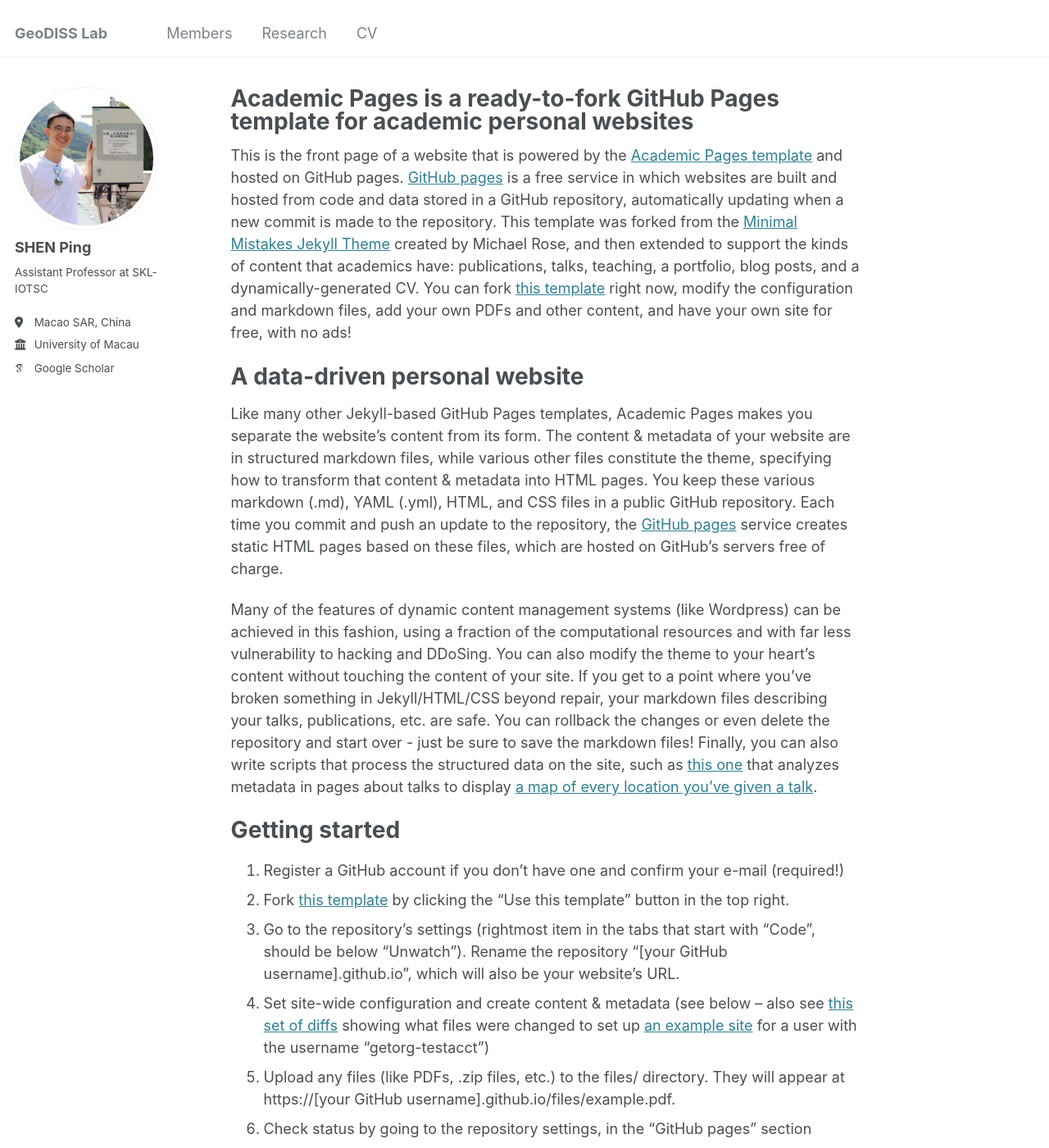
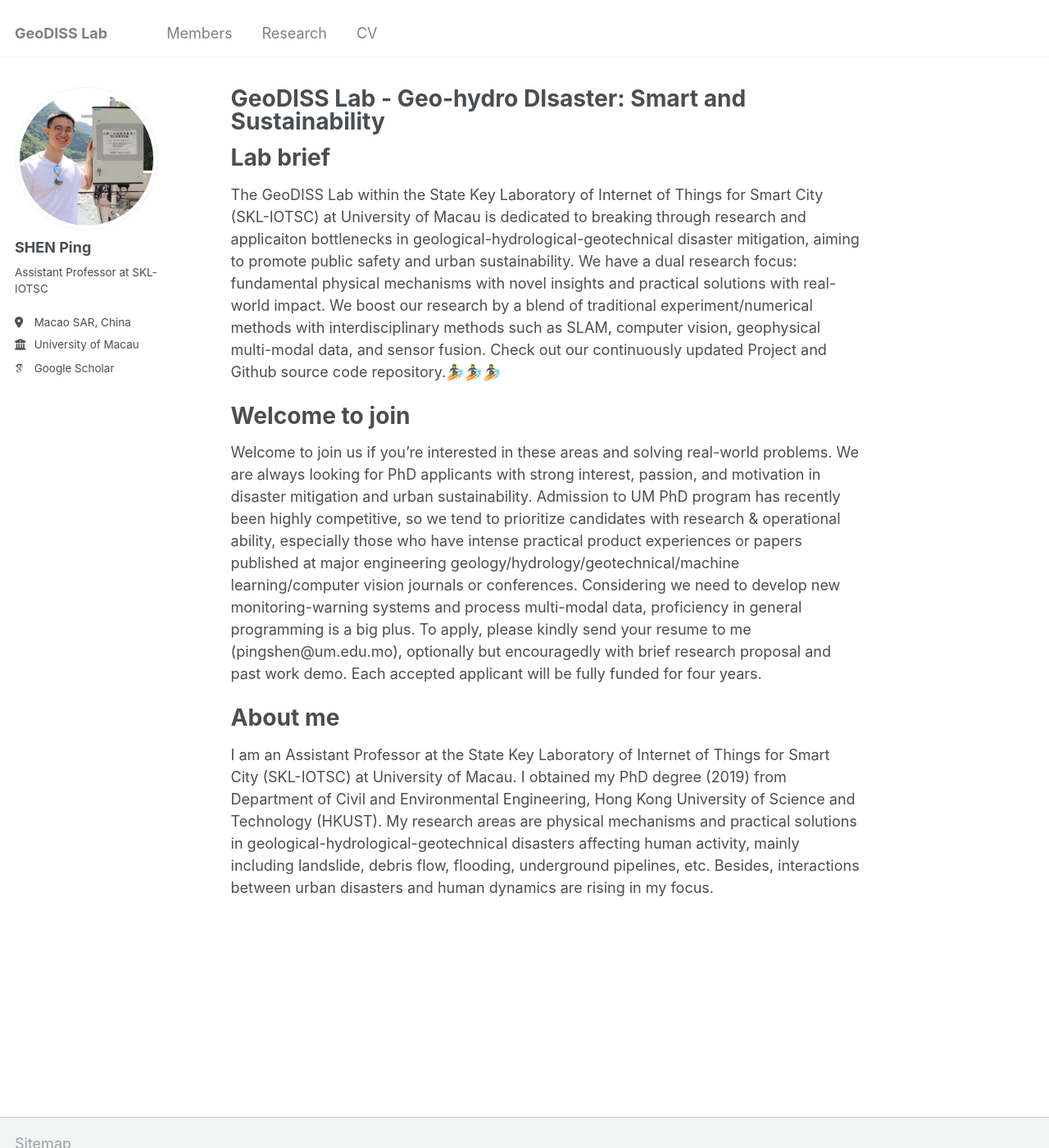
Before and after one commit to Ping-UM/Ping-UM.github.io, a Jekyll site: the page built from _pages/about.md, in a window 1280 px wide and 1400 px high. Shown: the whole window at 82% size. Built offline with Jekyll 4.4.1, drawn with Linux system fonts in a browser that asks for light colours; some web fonts are replaced; some of the changed text lies outside the part shown.

Commit message:
Update about.md

```diff
--- a/_pages/about.md
+++ b/_pages/about.md
@@ -1,49 +1,20 @@
 ---
 permalink: /
-title: "Academic Pages is a ready-to-fork GitHub Pages template for academic personal websites"
+title: "GeoDISS Lab - Geo-hydro DIsaster: Smart and Sustainability"
 author_profile: true
 redirect_from:
   - /about/
   - /about.html
 ---
 
-This is the front page of a website that is powered by the [Academic Pages template](https://github.com/academicpages/academicpages.github.io) and hosted on GitHub pages. [GitHub pages](https://pages.github.com) is a free service in which websites are built and hosted from code and data stored in a GitHub repository, automatically updating when a new commit is made to the repository. This template was forked from the [Minimal Mistakes Jekyll Theme](https://mmistakes.github.io/minimal-mistakes/) created by Michael Rose, and then extended to support the kinds of content that academics have: publications, talks, teaching, a portfolio, blog posts, and a dynamically-generated CV. You can fork [this template](https://github.com/academicpages/academicpages.github.io) right now, modify the configuration and markdown files, add your own PDFs and other content, and have your own site for free, with no ads!
+Lab brief
+======
+The GeoDISS Lab within the State Key Laboratory of Internet of Things for Smart City (SKL-IOTSC) at University of Macau is dedicated to breaking through research and applicaiton bottlenecks in geological-hydrological-geotechnical disaster mitigation, aiming to promote public safety and urban sustainability. We have a dual research focus: fundamental physical mechanisms with novel insights and practical solutions with real-world impact. We boost our research by a blend of traditional experiment/numerical methods with interdisciplinary methods such as SLAM, computer vision, geophysical multi-modal data, and sensor fusion. Check out our continuously updated Project and Github source code repository.🏄🏄🏄
 
-A data-driven personal website
+Welcome to join
+=====
+Welcome to join us if you're interested in these areas and solving real-world problems. We are always looking for PhD applicants with strong interest, passion, and motivation in disaster mitigation and urban sustainability. Admission to UM PhD program has recently been highly competitive, so we tend to prioritize candidates with research & operational ability, especially those who have intense practical product experiences or papers published at major engineering geology/hydrology/geotechnical/machine learning/computer vision journals or conferences.  Considering we need to develop new monitoring-warning systems and process multi-modal data, proficiency in general programming is a big plus. To apply, please kindly send your resume to me (pingshen@um.edu.mo), optionally but encouragedly with brief research proposal and past work demo. Each accepted applicant will be fully funded for four years.
+
+About me
 ======
-Like many other Jekyll-based GitHub Pages templates, Academic Pages makes you separate the website's content from its form. The content & metadata of your website are in structured markdown files, while various other files constitute the theme, specifying how to transform that content & metadata into HTML pages. You keep these various markdown (.md), YAML (.yml), HTML, and CSS files in a public GitHub repository. Each time you commit and push an update to the repository, the [GitHub pages](https://pages.github.com/) service creates static HTML pages based on these files, which are hosted on GitHub's servers free of charge.
-
-Many of the features of dynamic content management systems (like Wordpress) can be achieved in this fashion, using a fraction of the computational resources and with far less vulnerability to hacking and DDoSing. You can also modify the theme to your heart's content without touching the content of your site. If you get to a point where you've broken something in Jekyll/HTML/CSS beyond repair, your markdown files describing your talks, publications, etc. are safe. You can rollback the changes or even delete the repository and start over - just be sure to save the markdown files! Finally, you can also write scripts that process the structured data on the site, such as [this one](https://github.com/academicpages/academicpages.github.io/blob/master/talkmap.ipynb) that analyzes metadata in pages about talks to display [a map of every location you've given a talk](https://academicpages.github.io/talkmap.html).
-
-Getting started
-======
-1. Register a GitHub account if you don't have one and confirm your e-mail (required!)
-1. Fork [this template](https://github.com/academicpages/academicpages.github.io) by clicking the "Use this template" button in the top right.
-1. Go to the repository's settings (rightmost item in the tabs that start with "Code", should be below "Unwatch"). Rename the repository "[your GitHub username].github.io", which will also be your website's URL.
-1. Set site-wide configuration and create content & metadata (see below -- also see [this set of diffs](http://archive.is/3TPas) showing what files were changed to set up [an example site](https://getorg-testacct.github.io) for a user with the username "getorg-testacct")
-1. Upload any files (like PDFs, .zip files, etc.) to the files/ directory. They will appear at https://[your GitHub username].github.io/files/example.pdf.
-1. Check status by going to the repository settings, in the "GitHub pages" section
-
-Site-wide configuration
-------
-The main configuration file for the site is in the base directory in [_config.yml](https://github.com/academicpages/academicpages.github.io/blob/master/_config.yml), which defines the content in the sidebars and other site-wide features. You will need to replace the default variables with ones about yourself and your site's github repository. The configuration file for the top menu is in [_data/navigation.yml](https://github.com/academicpages/academicpages.github.io/blob/master/_data/navigation.yml). For example, if you don't have a portfolio or blog posts, you can remove those items from that navigation.yml file to remove them from the header.
-
-Create content & metadata
-------
-For site content, there is one markdown file for each type of content, which are stored in directories like _publications, _talks, _posts, _teaching, or _pages. For example, each talk is a markdown file in the [_talks directory](https://github.com/academicpages/academicpages.github.io/tree/master/_talks). At the top of each markdown file is structured data in YAML about the talk, which the theme will parse to do lots of cool stuff. The same structured data about a talk is used to generate the list of talks on the [Talks page](https://academicpages.github.io/talks), each [individual page](https://academicpages.github.io/talks/2012-03-01-talk-1) for specific talks, the talks section for the [CV page](https://academicpages.github.io/cv), and the [map of places you've given a talk](https://academicpages.github.io/talkmap.html) (if you run this [python file](https://github.com/academicpages/academicpages.github.io/blob/master/talkmap.py) or [Jupyter notebook](https://github.com/academicpages/academicpages.github.io/blob/master/talkmap.ipynb), which creates the HTML for the map based on the contents of the _talks directory).
-
-**Markdown generator**
-
-The repository includes [a set of Jupyter notebooks](https://github.com/academicpages/academicpages.github.io/tree/master/markdown_generator
-) that converts a CSV containing structured data about talks or presentations into individual markdown files that will be properly formatted for the Academic Pages template. The sample CSVs in that directory are the ones I used to create my own personal website at stuartgeiger.com. My usual workflow is that I keep a spreadsheet of my publications and talks, then run the code in these notebooks to generate the markdown files, then commit and push them to the GitHub repository.
-
-How to edit your site's GitHub repository
-------
-Many people use a git client to create files on their local computer and then push them to GitHub's servers. If you are not familiar with git, you can directly edit these configuration and markdown files directly in the github.com interface. Navigate to a file (like [this one](https://github.com/academicpages/academicpages.github.io/blob/master/_talks/2012-03-01-talk-1.md) and click the pencil icon in the top right of the content preview (to the right of the "Raw | Blame | History" buttons). You can delete a file by clicking the trashcan icon to the right of the pencil icon. You can also create new files or upload files by navigating to a directory and clicking the "Create new file" or "Upload files" buttons.
-
-Example: editing a markdown file for a talk
-![Editing a markdown file for a talk](/images/editing-talk.png)
-
-For more info
-------
-More info about configuring Academic Pages can be found in [the guide](https://academicpages.github.io/markdown/), the [growing wiki](https://github.com/academicpages/academicpages.github.io/wiki), and you can always [ask a question on GitHub](https://github.com/academicpages/academicpages.github.io/discussions). The [guides for the Minimal Mistakes theme](https://mmistakes.github.io/minimal-mistakes/docs/configuration/) (which this theme was forked from) might also be helpful.
+I am an Assistant Professor at the State Key Laboratory of Internet of Things for Smart City (SKL-IOTSC) at University of Macau. I obtained my PhD degree (2019) from Department of Civil and Environmental Engineering, Hong Kong University of Science and Technology (HKUST). My research areas are physical mechanisms and practical solutions in geological-hydrological-geotechnical disasters affecting human activity, mainly including landslide, debris flow, flooding, underground pipelines, etc. Besides, interactions between urban disasters and human dynamics are rising in my focus.
```
